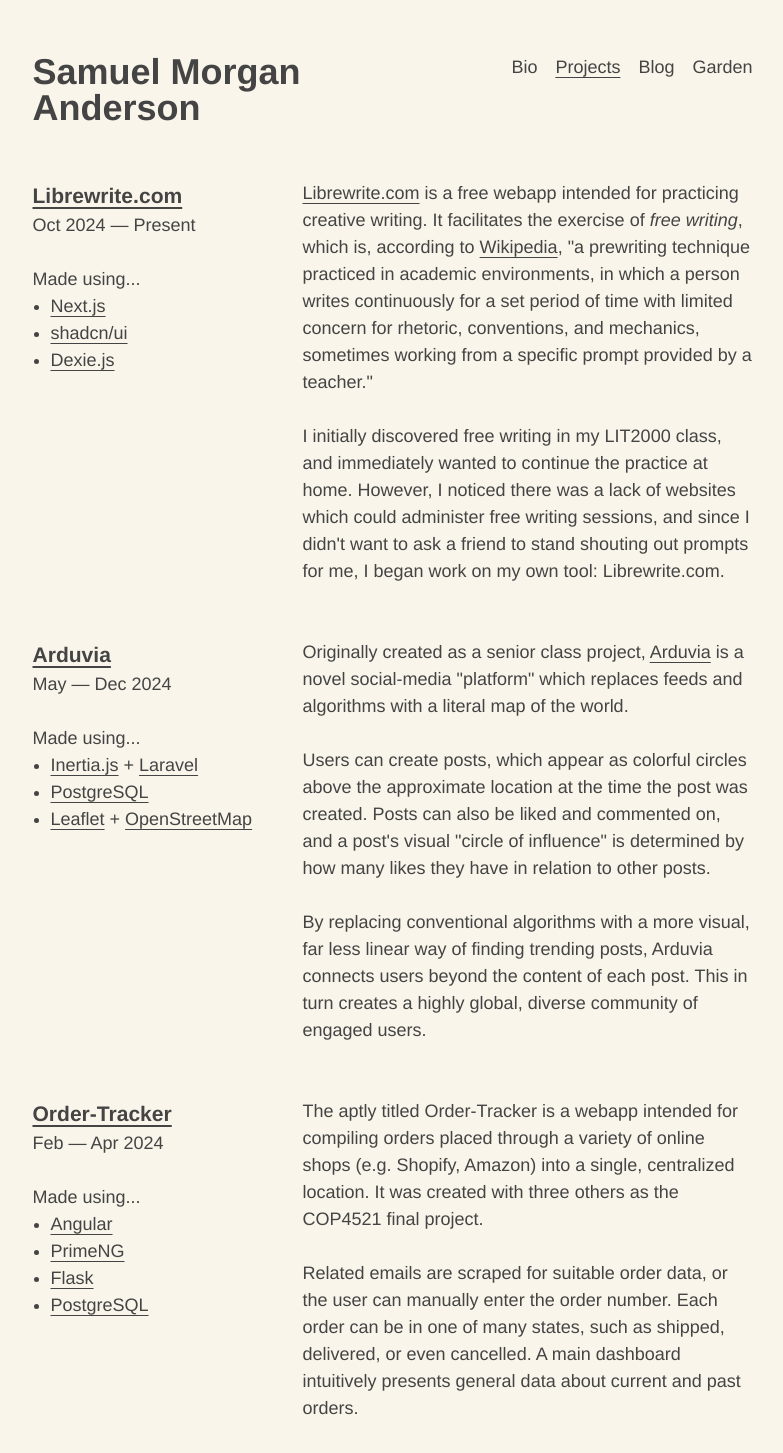
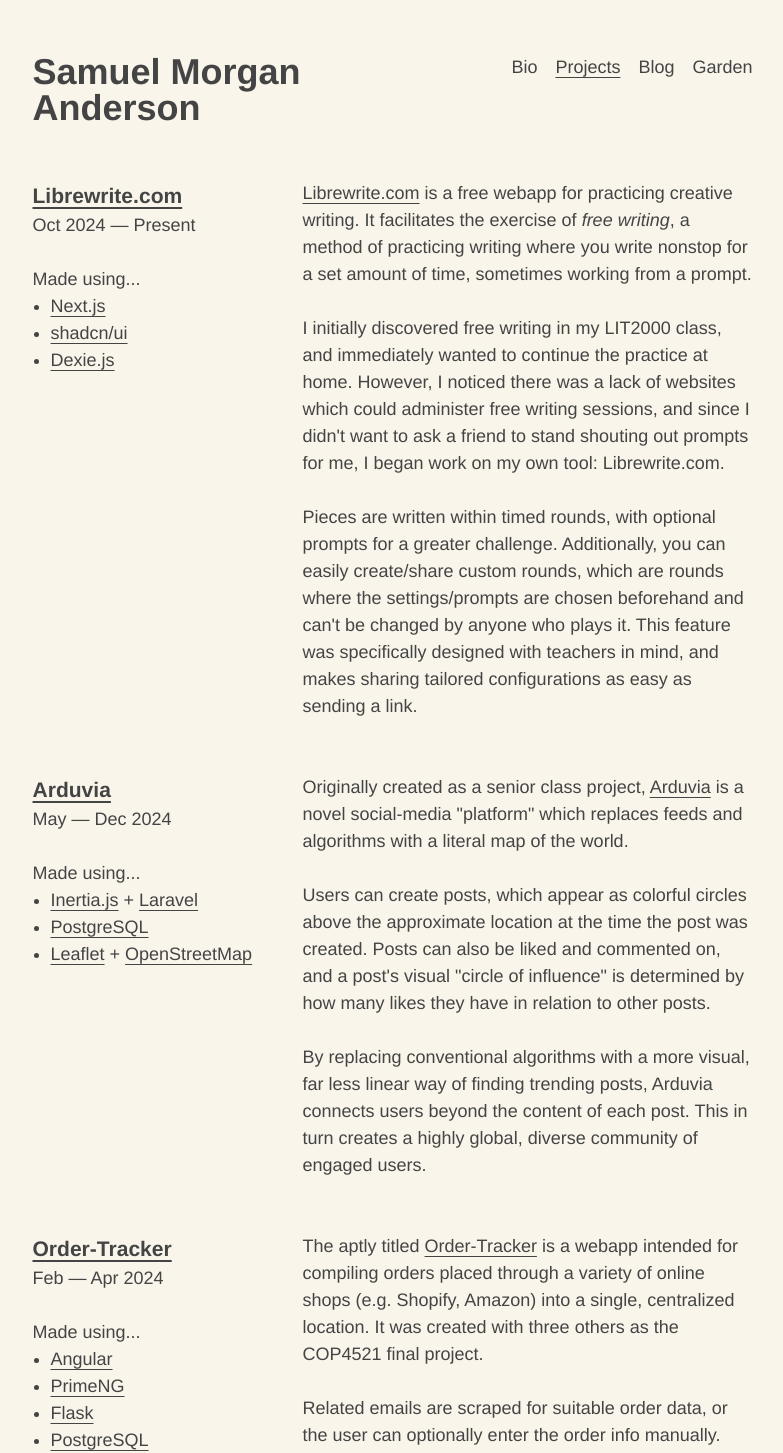
Before and after one commit to sama305/samueland.dev, a Next.js app: page /projects in a window 1280 px wide. Shown: the top 1453 px of the page, without its empty margins (240-1023 px from the left). Built offline with nearby package versions, Linux system fonts and the light colour scheme.

Commit message:
changed wording a bit

```diff
--- a/src/app/(site)/projects/page.tsx
+++ b/src/app/(site)/projects/page.tsx
@@ -18,10 +18,13 @@ export default function Projects() {
         </div>
         <div className="right">
           <p>
-            <a className="social" href="https://librewrite.com" target="_blank">Librewrite.com</a> is a free webapp intended for practicing creative writing. It facilitates the exercise of <i>free writing</i>, which is, according to <a href="https://en.wikipedia.org/wiki/Free_writing">Wikipedia</a>, "a prewriting technique practiced in academic environments, in which a person writes continuously for a set period of time with limited concern for rhetoric, conventions, and mechanics, sometimes working from a specific prompt provided by a teacher."
+            <a className="social" href="https://librewrite.com" target="_blank">Librewrite.com</a> is a free webapp for practicing creative writing. It facilitates the exercise of <i>free writing</i>, a method of practicing writing where you write nonstop for a set amount of time, sometimes working from a prompt.
           </p>
           <p>
             I initially discovered free writing in my LIT2000 class, and immediately wanted to continue the practice at home. However, I noticed there was a lack of websites which could administer free writing sessions, and since I didn't want to ask a friend to stand shouting out prompts for me, I began work on my own tool: Librewrite.com.
+          </p>
+          <p>
+            Pieces are written within timed rounds, with optional prompts for a greater challenge. Additionally, you can easily create/share custom rounds, which are rounds where the settings/prompts are chosen beforehand and can't be changed by anyone who plays it. This feature was specifically designed with teachers in mind, and makes sharing tailored configurations as easy as sending a link.
           </p>
         </div>
       </div>
@@ -72,10 +75,10 @@ export default function Projects() {
         </div>
         <div className="right">
           <p>
-            The aptly titled Order-Tracker is a webapp intended for compiling orders placed through a variety of online shops (e.g. Shopify, Amazon) into a single, centralized location. It was created with three others as the COP4521 final project.
+            The aptly titled <a className="social" href="https://github.com/danieltdang/Order-Tracker" target="_blank">Order-Tracker</a> is a webapp intended for compiling orders placed through a variety of online shops (e.g. Shopify, Amazon) into a single, centralized location. It was created with three others as the COP4521 final project.
           </p>
           <p>
-            Related emails are scraped for suitable order data, or the user can manually enter the order number. Each order can be in one of many states, such as shipped, delivered, or even cancelled. A main dashboard intuitively presents general data about current and past orders.
+            Related emails are scraped for suitable order data, or the user can optionally enter the order info manually. Each order has one of many statuses, such as shipped, delivered, or even cancelled. A main dashboard intuitively presents general data about current and past orders.
           </p>
           <p>
             Finally, users can "pay" (as this was a school project, it was only implemented as a proof of concept) for a premium subscription which grants access to more useful metrics/order data and the ability to interact with some orders.
```
